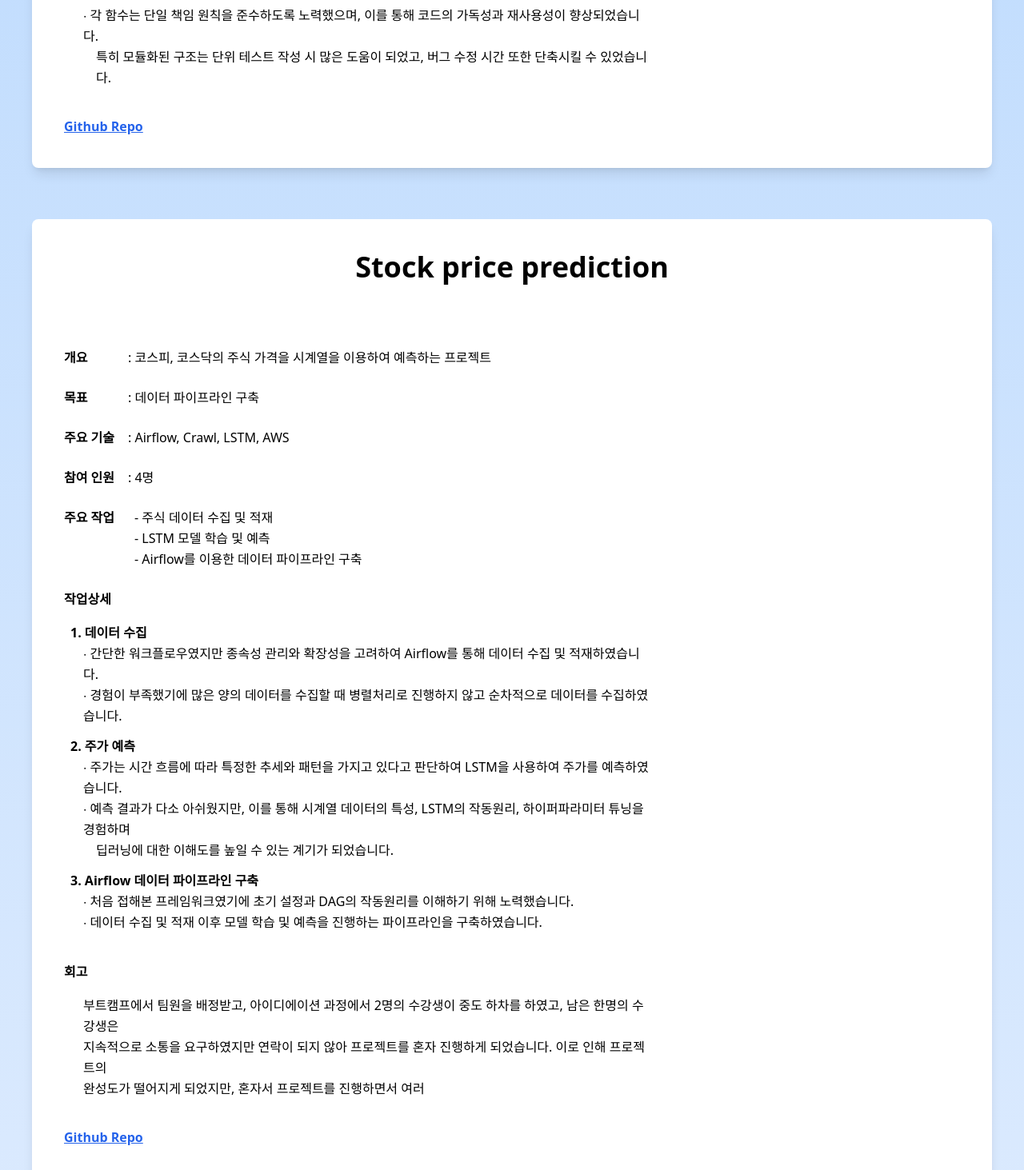
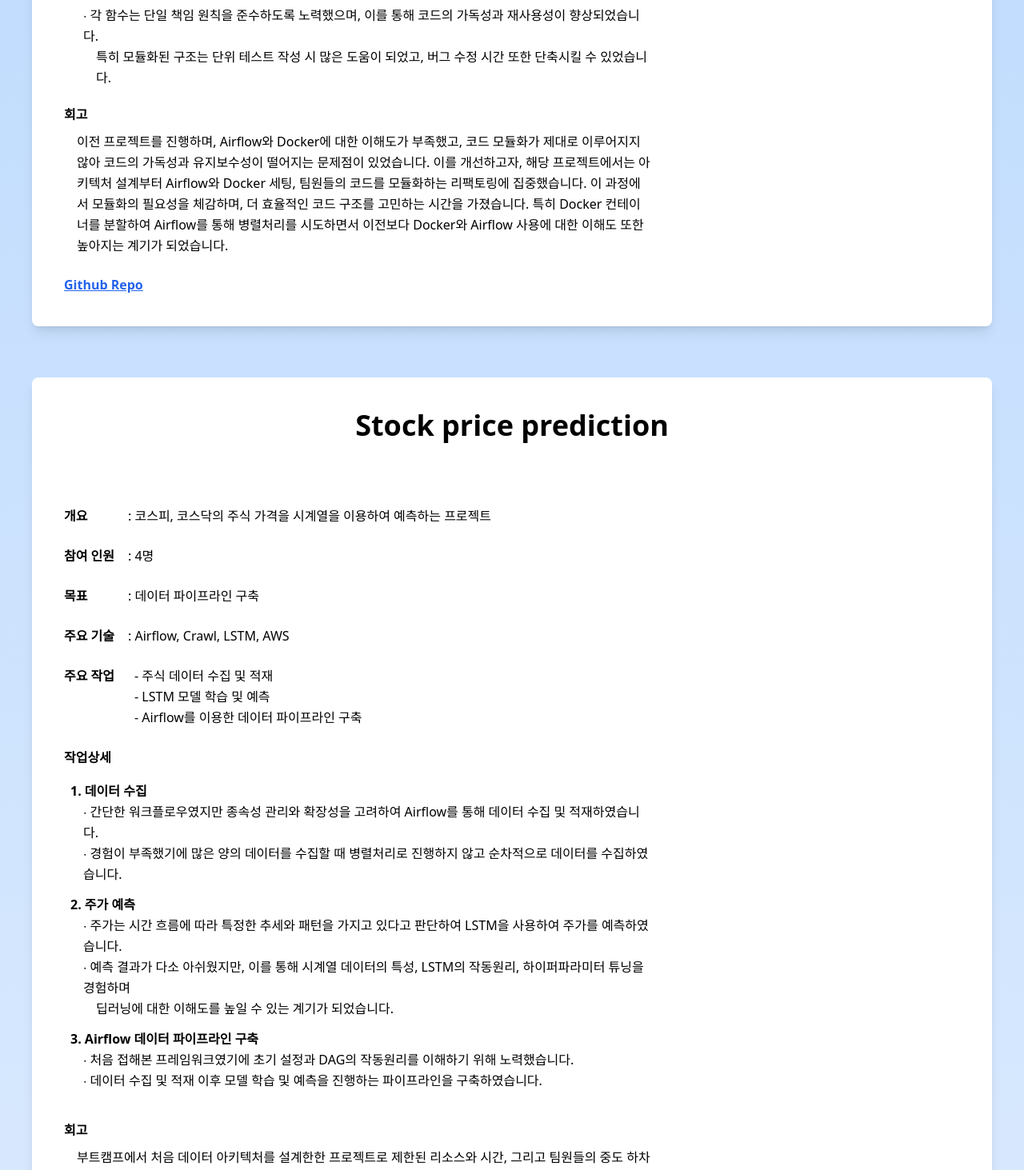
Before and after one commit to pyhilandjy/portfolio, a Next.js app: page / in a window 1280 px wide. Shown: the part 5560-7023 px from the top of the page at 80% size. Built offline with nearby package versions, Linux system fonts and the light colour scheme.

Commit message:
chore: 회고 추가

```diff
--- a/components/ConnectsLab.tsx
+++ b/components/ConnectsLab.tsx
@@ -108,6 +108,20 @@ const ConnectsLab: React.FC = () => {
                 </span>
               </span>
             </li>
+            <li className="flex flex-col items-start mb-6">
+              <span className="font-bold w-20 mb-2">회고</span>
+              <span className="block ml-4">
+                이전 프로젝트를 진행하며, Airflow와 Docker에 대한 이해도가
+                부족했고, 코드 모듈화가 제대로 이루어지지 않아 코드의 가독성과
+                유지보수성이 떨어지는 문제점이 있었습니다. 이를 개선하고자, 해당
+                프로젝트에서는 아키텍처 설계부터 Airflow와 Docker 세팅, 팀원들의
+                코드를 모듈화하는 리팩토링에 집중했습니다. 이 과정에서 모듈화의
+                필요성을 체감하며, 더 효율적인 코드 구조를 고민하는 시간을
+                가졌습니다. 특히 Docker 컨테이너를 분할하여 Airflow를 통해
+                병렬처리를 시도하면서 이전보다 Docker와 Airflow 사용에 대한
+                이해도 또한 높아지는 계기가 되었습니다.
+              </span>
+            </li>
           </ul>
           <div>
             <a
--- a/components/StockLSTM.tsx
+++ b/components/StockLSTM.tsx
@@ -18,6 +18,10 @@ const StockLSTM: React.FC = () => {
               </span>
             </li>
             <li className="flex items-start">
+              <span className="font-bold w-20 mb-6">참여 인원</span>
+              <span className="block mb-3">: 4명</span>
+            </li>
+            <li className="flex items-start">
               <span className="font-bold w-20 mb-3">목표</span>
               <span className="block ml-0 mb-6">: 데이터 파이프라인 구축</span>
             </li>
@@ -26,10 +30,6 @@ const StockLSTM: React.FC = () => {
               <span className="block ml-0 mb-3">
                 : Airflow, Crawl, LSTM, AWS
               </span>
-            </li>
-            <li className="flex items-start">
-              <span className="font-bold w-20 mb-6">참여 인원</span>
-              <span className="block mb-3">: 4명</span>
             </li>
             <li className="flex items-start">
               <span className="font-bold w-20 mb-3">주요 작업</span>
@@ -83,19 +83,17 @@ const StockLSTM: React.FC = () => {
               </span>
             </li>
             <li className="flex flex-col items-start mb-6">
-              <span className="font-bold w-20 mb-4">회고</span>
-              <span className="block ml-2 mb-3">
-                <span className="block ml-4">
-                  부트캠프에서 팀원을 배정받고, 아이디에이션 과정에서 2명의
-                  수강생이 중도 하차를 하였고, 남은 한명의 수강생은
-                </span>
-                <span className="block ml-4">
-                  지속적으로 소통을 요구하였지만 연락이 되지 않아 프로젝트를
-                  혼자 진행하게 되었습니다. 이로 인해 프로젝트의
-                </span>
-                <span className="block ml-4">
-                  완성도가 떨어지게 되었지만, 혼자서 프로젝트를 진행하면서 여러
-                </span>
+              <span className="font-bold w-20 mb-2">회고</span>
+              <span className="block ml-4">
+                부트캠프에서 처음 데이터 아키텍처를 설계한한 프로젝트로 제한된
+                리소스와 시간, 그리고 팀원들의 중도 하차 등 여러 변수로 인해
+                계획대로 프로젝트를 진행 하기에 여러 어려움이 있었습니다. 이러한
+                어려움들로 인해 결과물의 완성도에 집중하기 보다는, 해당
+                프로젝트를 통해 데이터 파이프라인 구축과 데이터 흐름에 대한
+                이해를 높이는 것을 목표로 하였습니다. 비록 기대했던 것처럼
+                완벽하게 마무리 짓지는 못하였지만, 데이터 아키텍처 설계와
+                파이프라인 구축에 대한 전반적 이해 및 실전 경험을 쌓을 수
+                있었습니다.
               </span>
             </li>
           </ul>
```
